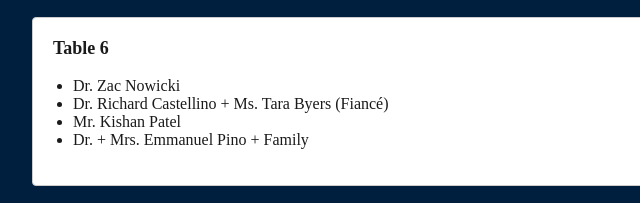
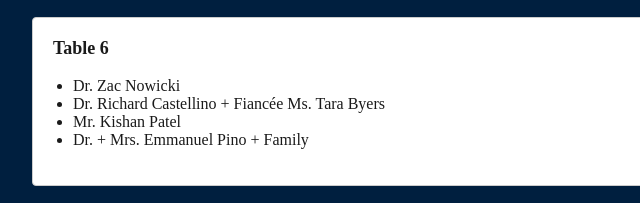
Before and after one commit to tarabrooks881/Richard-s-Graduation, a plain HTML site: page index.html in a window 1280 px wide. Shown: the part 1541-1744 px from the top of the page, 258-898 px from the left. Drawn offline with Linux system fonts and the light colour scheme.

Commit message:
Update index.html
(Fiancé)

```diff
--- a/index.html
+++ b/index.html
@@ -126,7 +126,7 @@
     <h3>Table 6</h3>
     <ul>
       <li>Dr. Zac Nowicki</li>
-      <li>Dr. Richard Castellino + Ms. Tara Byers (Fiancé) </li>
+      <li>Dr. Richard Castellino + Fiancée Ms. Tara Byers  </li>
       <li>Mr. Kishan Patel</li>
       <li>Dr. + Mrs. Emmanuel Pino + Family</li>
     </ul>
```
